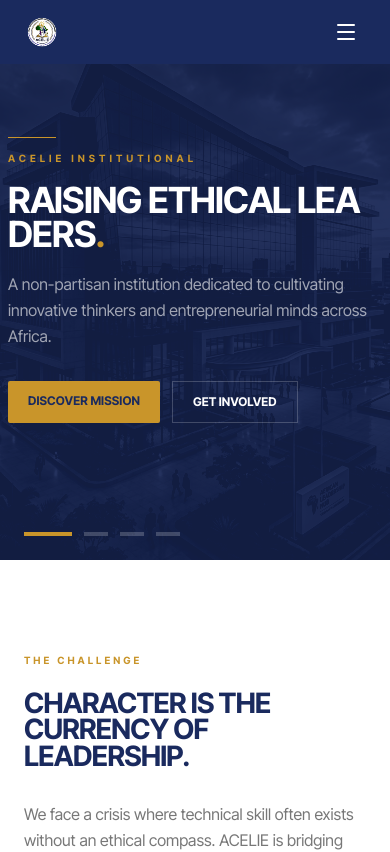
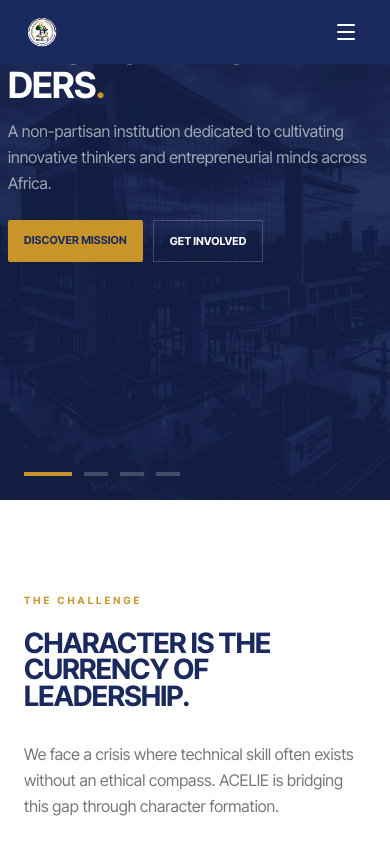
Before and after one commit to felixon/Acelie-Website, a React (Vite) app: page / in a window 390 px wide. Shown: the top 852 px of the page. Built offline with nearby package versions, Linux system fonts and the light colour scheme.

Commit message:
Tighten mobile hero spacing

```diff
--- a/src/pages/Home.tsx
+++ b/src/pages/Home.tsx
@@ -257,7 +257,7 @@
     <div ref={motionRootRef} className="overflow-hidden bg-offwhite">
       <div ref={cursorRef} className="anime-cursor hidden lg:block" />
       {/* Hero Slideshow Section */}
-      <section className="gsap-hero relative flex min-h-[560px] items-center overflow-hidden px-6 pt-16 surface-dark md:h-screen md:min-h-[700px] md:pt-0">
+      <section className="gsap-hero relative flex min-h-[500px] items-start overflow-hidden px-6 pb-16 pt-28 surface-dark md:h-screen md:min-h-[700px] md:items-center md:pb-0 md:pt-0">
         <AnimatePresence mode="wait">
           <motion.div
             key={currentSlide}
@@ -276,20 +276,20 @@
                <div className="absolute inset-0 bg-navy/80 mix-blend-multiply" />
             </div>
 
-            <div className="relative z-10 mx-auto flex h-full w-full max-w-[1440px] items-center px-2 md:px-16">
+            <div className="relative z-10 mx-auto flex h-full w-full max-w-[1440px] items-start px-2 md:items-center md:px-16">
               <div className="max-w-4xl">
                 <motion.div
                   initial={{ opacity: 0, y: 30 }}
                   animate={{ opacity: 1, y: 0 }}
                   transition={{ duration: 0.8, delay: 0.3 }}
                 >
-                  <div className="mb-5 md:mb-8">
-                    <div className="anime-hero-line w-12 h-px bg-gold mb-4 origin-left" />
-                    <h4 className="anime-hero-copy font-bold text-[10px] md:text-xs tracking-[0.4em] text-gold uppercase">
+                  <div className="mb-3 md:mb-8">
+                    <div className="anime-hero-line mb-3 h-px w-10 origin-left bg-gold md:mb-4 md:w-12" />
+                    <h4 className="anime-hero-copy text-[9px] font-bold uppercase tracking-[0.38em] text-gold md:text-xs md:tracking-[0.4em]">
                       {HERO_SLIDES[currentSlide].tagline}
                     </h4>
                   </div>
-                  <h1 className="display-xl mb-5 max-w-5xl text-white md:mb-8" aria-label={HERO_SLIDES[currentSlide].title}>
+                  <h1 className="display-xl mb-4 max-w-5xl text-white md:mb-8" aria-label={HERO_SLIDES[currentSlide].title}>
                     <span aria-hidden="true">
                       {HERO_SLIDES[currentSlide].title.split('.')[0].split('').map((char, index) => (
                         <span key={`${currentSlide}-${char}-${index}`} className="anime-hero-char inline-block will-change-transform">
@@ -299,15 +299,15 @@
                       <span className="anime-hero-char inline-block text-gold">.</span>
                     </span>
                   </h1>
-                  <p className="anime-hero-copy mb-8 max-w-xl font-body text-base leading-relaxed text-white/60 md:mb-12 md:text-2xl">
+                  <p className="anime-hero-copy mb-6 max-w-xl font-body text-base leading-relaxed text-white/60 md:mb-12 md:text-2xl">
                     {HERO_SLIDES[currentSlide].subtitle}
                   </p>
 
-                  <div className="anime-hero-copy flex flex-row flex-wrap gap-3">
-                    <Link to="/about" className="anime-hover btn-primary text-xs px-5 py-3">
+                  <div className="anime-hero-copy flex flex-row flex-wrap gap-2.5 md:gap-3">
+                    <Link to="/about" className="anime-hover btn-primary px-4 py-3 text-[11px] md:px-5 md:text-xs">
                       DISCOVER MISSION
                     </Link>
-                    <Link to="/get-involved" className="anime-hover border border-white/20 text-white font-bold text-xs px-5 py-3 rounded-none hover:bg-white hover:text-navy transition-colors">
+                    <Link to="/get-involved" className="anime-hover rounded-none border border-white/20 px-4 py-3 text-[11px] font-bold text-white transition-colors hover:bg-white hover:text-navy md:px-5 md:text-xs">
                       GET INVOLVED
                     </Link>
                   </div>
```
